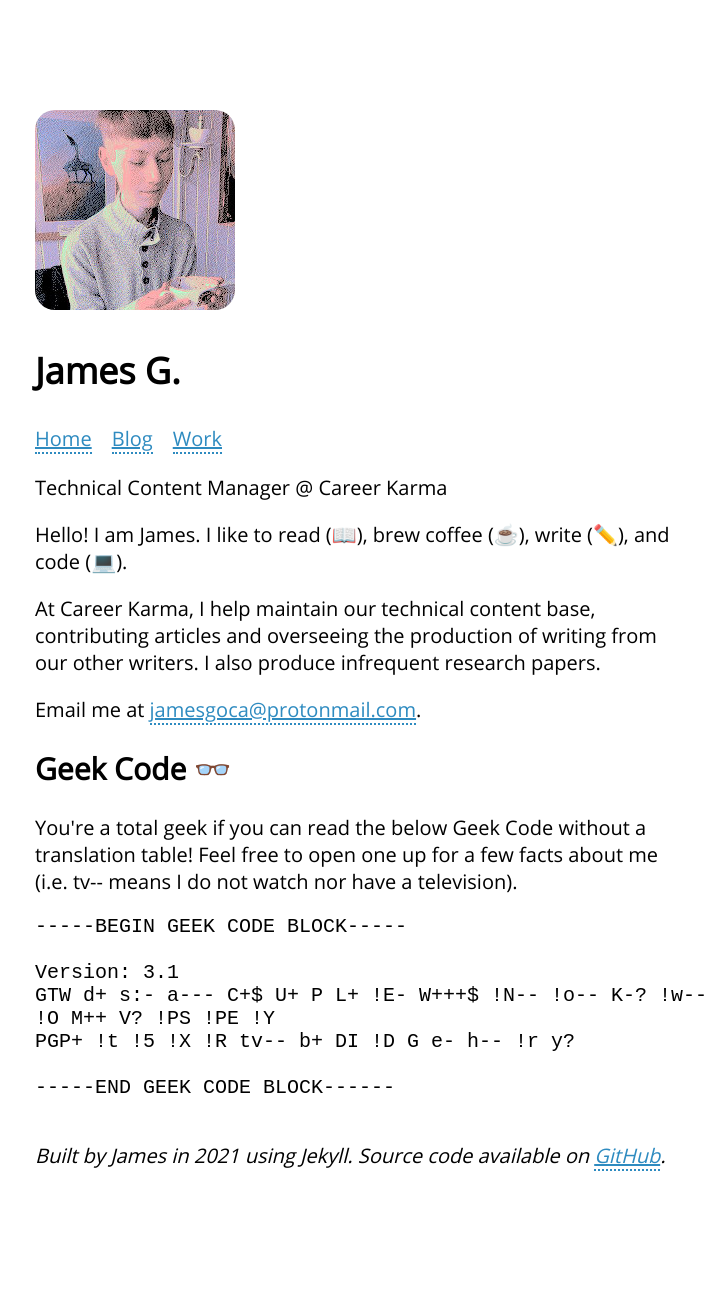
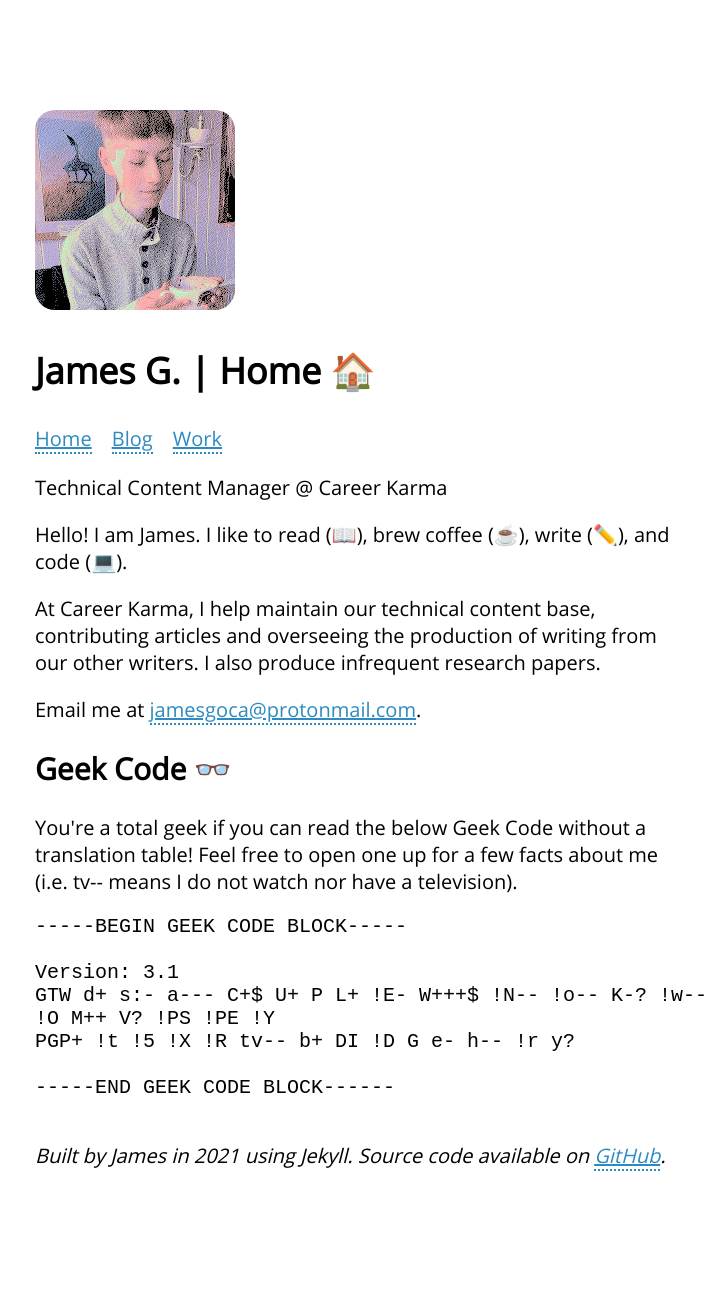
Before and after one commit to capjamesg/website, a Jekyll site: the page built from index.markdown, in a window 1280 px wide. Shown: the whole page, without its empty margins (280-994 px from the left). Built offline with Jekyll 4.4.1, drawn with Linux system fonts in a browser that asks for light colours; part of the change alters nothing that is shown.

```diff
--- a/_config.yml
+++ b/_config.yml
@@ -38,6 +38,13 @@ paginate_path: "/blog/page:num/"
 
 permalink: /:year/:month/:day/:title:output_ext
 
+defaults:
+  -
+    scope:
+      type: posts
+    values:
+      is_post: true
+
 # Exclude from processing.
 # The following items will not be processed, by default.
 # Any item listed under the `exclude:` key here will be automatically added to
--- a/_includes/nav.html
+++ b/_includes/nav.html
@@ -1,6 +1,6 @@
 <section>
 	<img src="/assets/headshot.png" />
-	<h1>James G. {% if page.title %}| {{ page.title }}{% endif %}</h1>
+	<h1>James G. {% unless page.categories %}| {{ page.title }}{% endunless %}{% if page.categories %}| Blog ✏️{% endif %}</h1>
 	<nav>
 		<ul>
 			<li><a href="/">Home</a></li>
--- a/index.markdown
+++ b/index.markdown
@@ -1,5 +1,6 @@
 ---
 layout: default
+title: "Home 🏠"
 ---
 
 <section>
```
